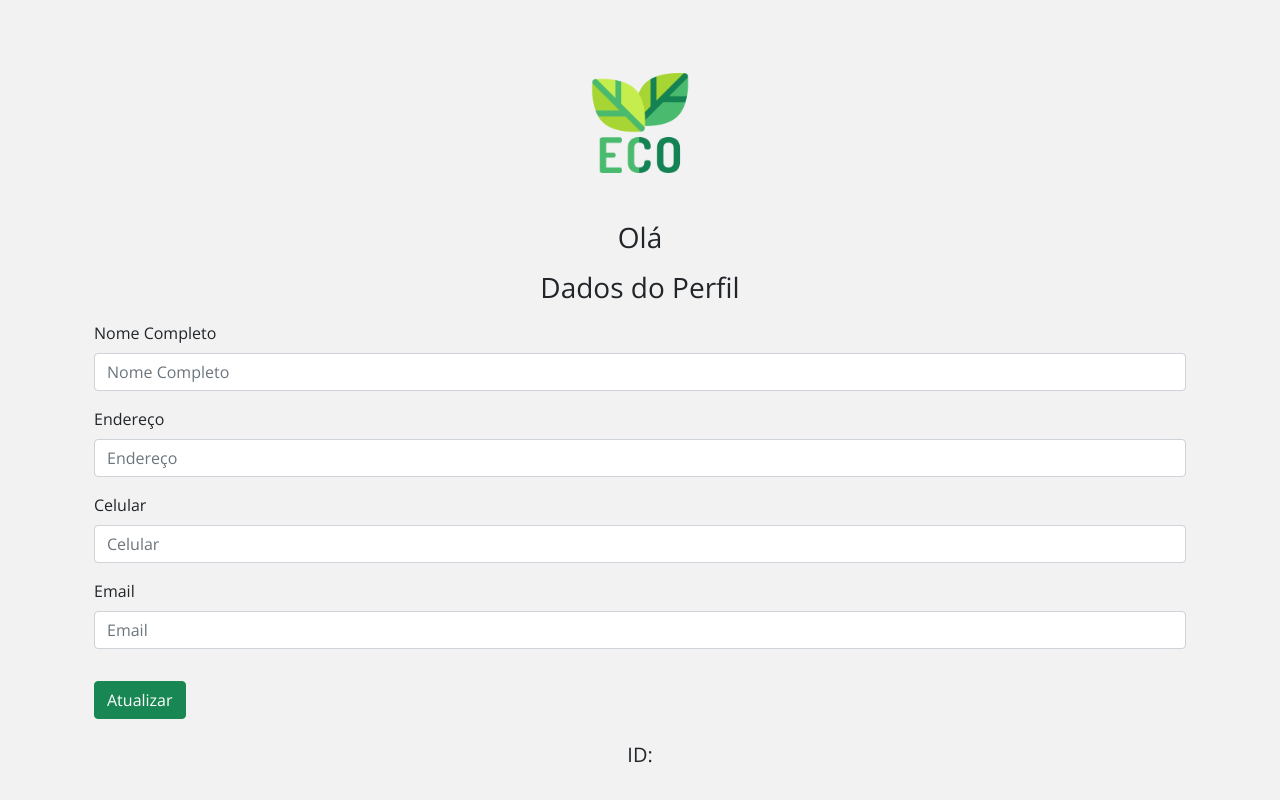
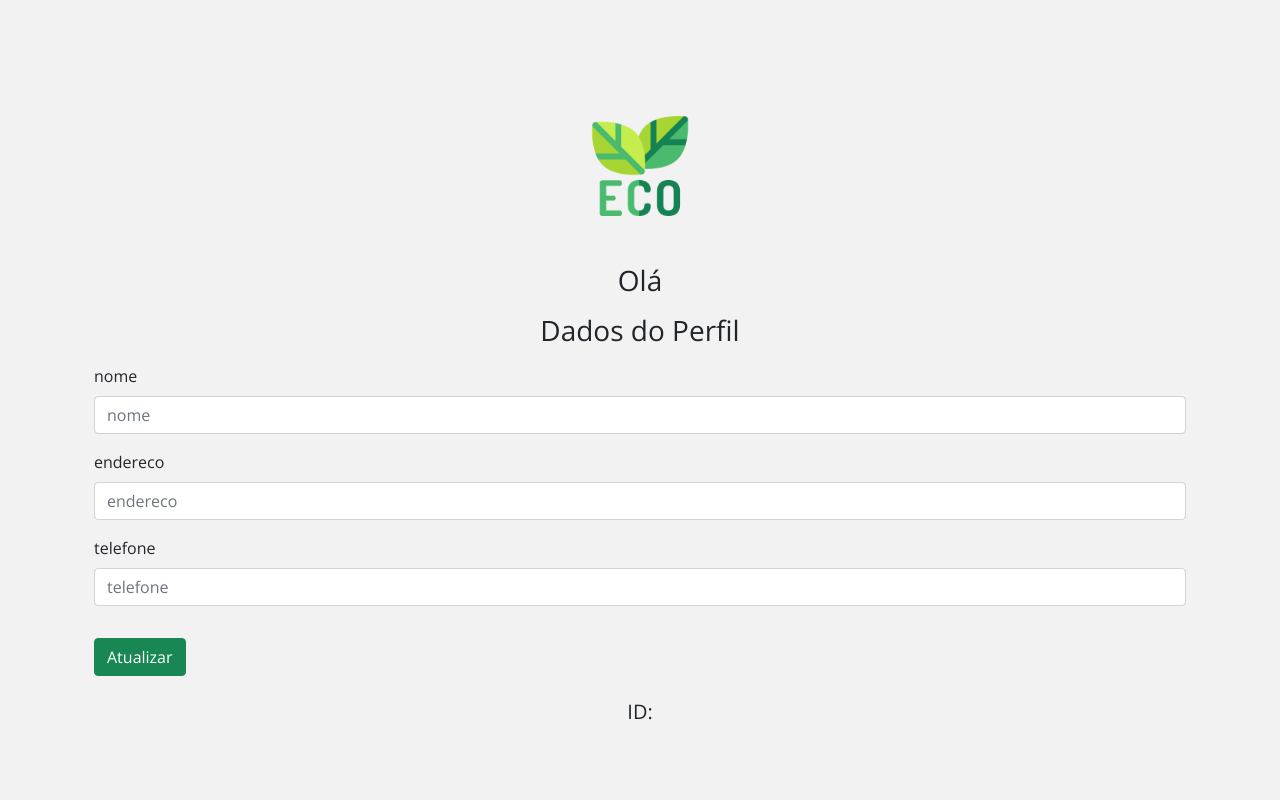
Before and after one commit to santosfernando2377/Ecoleta, a React (Vite) app: page /dashboard/perfil in a window 1280 px wide. Built offline with nearby package versions, Linux system fonts and the light colour scheme; no server answers.

Commit message:
Foi identificado o bug de edição dos campos e ajustado. Foi adicionado um redirecionamento de página ao enviar a requisição.

```diff
--- a/src/pages/Dashboard/Perfil.jsx
+++ b/src/pages/Dashboard/Perfil.jsx
@@ -1,6 +1,6 @@
-import { useState, useEffect } from 'react'
+import { useState, useEffect} from 'react'
+import { useNavigate, Link } from 'react-router-dom'
 import axios from 'axios'
-import { Link } from 'react-router-dom'
 import Input from '../../components/form/input'
 import Botao from '../../components/form/botao'
 import logo from '../../img/eco.png'
@@ -11,11 +11,12 @@ export default function Perfil () {
     let email = localStorage.getItem('emailEco')
     let idUser = localStorage.getItem('idEco')
 
+    const History = useNavigate()
+
     const User = {
         'nome':'',
         'endereco':'',
-        'telefone':'',
-        'email':'',
+        'telefone':''
     }
 
     const [user, setUser] = useState(User)
@@ -31,7 +32,8 @@ export default function Perfil () {
     }, [])
 
     function onChange(event) {
-        const {name, value} = event.target.value
+        const {name, value} = event.target
+
         setUser({... user, [name]: value})
     }
 
@@ -40,16 +42,15 @@ export default function Perfil () {
     }
 
     function onRegister() {
-        /*axios.put(`http://localhost:4001/user?email=${email}`, user)
+        axios.put(`http://localhost:4001/user?email=${email}`, user)
         .then((response) => {
             console.log(response.data.message)
+            History('/dashboard/perfil')
         })
         .catch((response) => {
             console.log(response)
-        })*/
+        })
     }
-
-    console.log(user)
 
     return (
         <div className="d-flex flex-row w-100 min-vh-100 bg-color-primary">
@@ -63,34 +64,27 @@ export default function Perfil () {
                 <h1 className='h3 mb-3 fw-normal'>Dados do Perfil</h1>
                 <div className='container'>
                     <form onSubmit={onSubmit}>
-                        <Input id='nome'
-                        type='text'
-                        label='Nome Completo'
-                        placeholder='Nome Completo'
-                        value={user.nome}
-                        onChange={onChange}/>
-
-                        <Input id='endereco'
-                        type='text'
-                        label='Endereço'
-                        placeholder='Endereço'
-                        value={user.endereco}
-                        onChange={onChange}/>
-
-                        <Input id='telefone'
-                        type='phone'
-                        label='Celular'
-                        placeholder='Celular'
-                        value={user.telefone}
-                        onChange={onChange}/>
-
-                        <Input id='email'
-                        type='email'
-                        label='Email'
-                        placeholder='Email'
-                        value={user.email}
-                        onChange={onChange}/>
-
+                    <Input
+                    id='nome'
+                    label='nome'
+                    type='text'
+                    defaultValue={user.nome}
+                    placeholder='nome'
+                    onChange={onChange}/>
+                    <Input
+                    id='endereco'
+                    label='endereco'
+                    type='text'
+                    defaultValue={user.endereco}
+                    placeholder='endereco'
+                    onChange={onChange}/>
+                    <Input
+                    id='telefone'
+                    label='telefone'
+                    type='text'
+                    defaultValue={user.telefone}
+                    placeholder='telefone'
+                    onChange={onChange}/>
                         <div className='d-flex w-100 flex-row py-3'>
                             <Botao onClick={onRegister} label='Atualizar'/>
                         </div>
```
